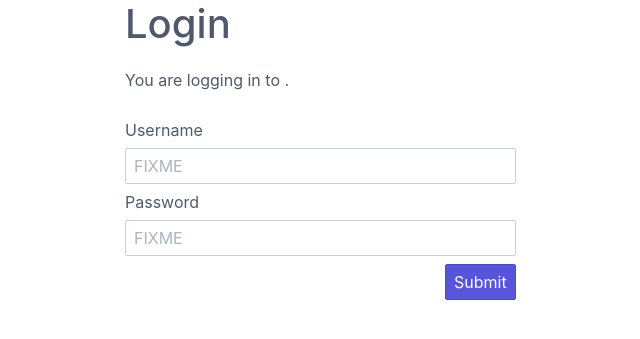
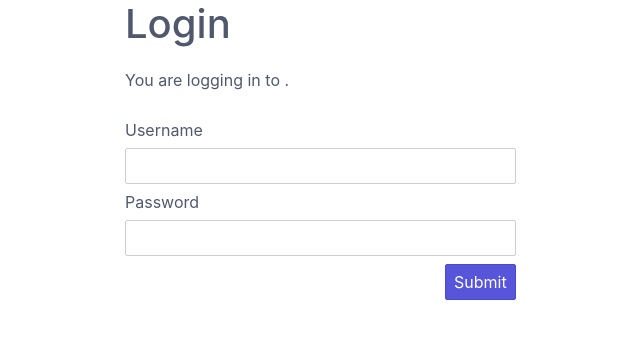
Before and after one commit to acidtv/octosearch, a Flask app: page /login in a window 1280 px wide. Shown: the part 36-375 px from the top of the page, without its empty margins (35-675 px from the left). Run offline with Flask 2, Linux system fonts and the light colour scheme; parts of the project's set-up code (start-up, migrations or seed data) failed here and were passed over.

Commit message:
Removing FIXME's from login screen placeholder

```diff
--- a/octosearch/web/templates/login.html
+++ b/octosearch/web/templates/login.html
@@ -11,9 +11,9 @@
             <form method="post">
                 <div class="form-group">
                     <label class="form-label" for="input-username">Username</label>
-                    <input class="form-input" type="text" id="input-username" name="username" placeholder="FIXME">
+                    <input class="form-input" type="text" id="input-username" name="username" placeholder="">
                     <label class="form-label" for="input-password">Password</label>
-                    <input class="form-input" type="password" id="input-password" name="password" placeholder="FIXME">
+                    <input class="form-input" type="password" id="input-password" name="password" placeholder="">
                 </div>
                 <div class="form-group">
                     <button class="btn btn-primary float-right">Submit</button>
```
